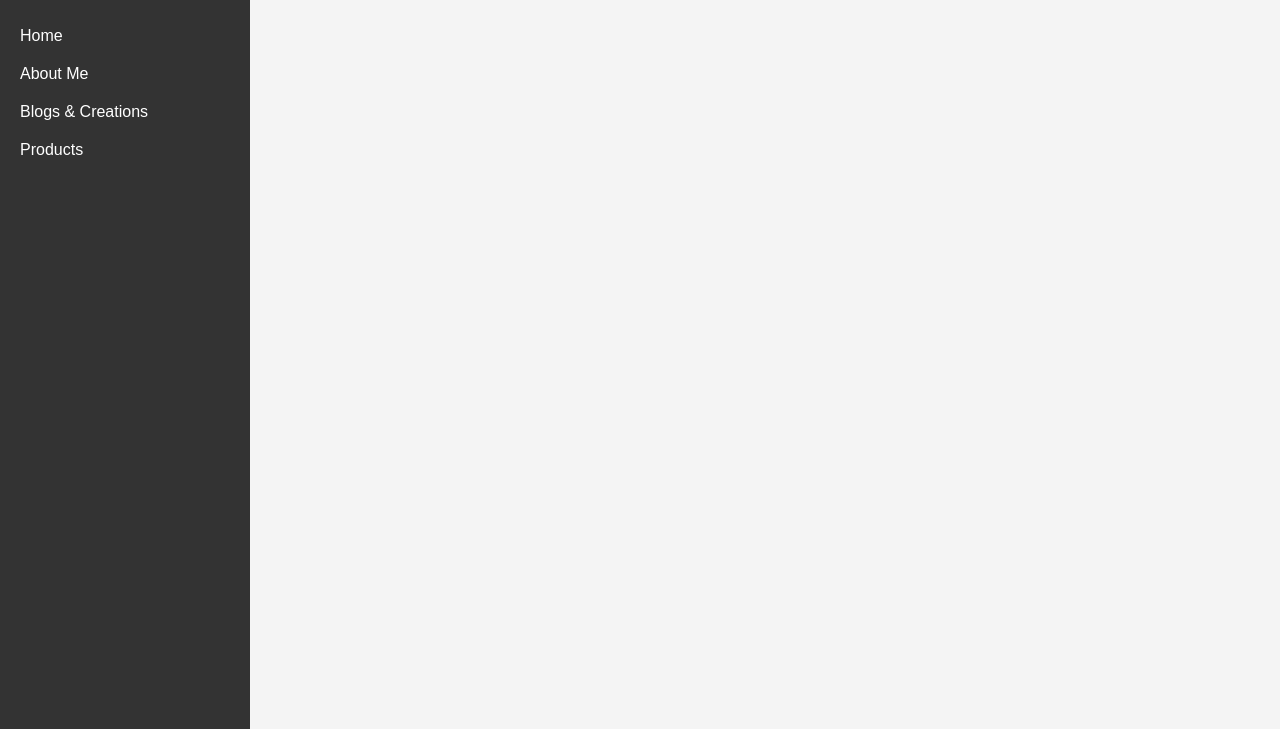
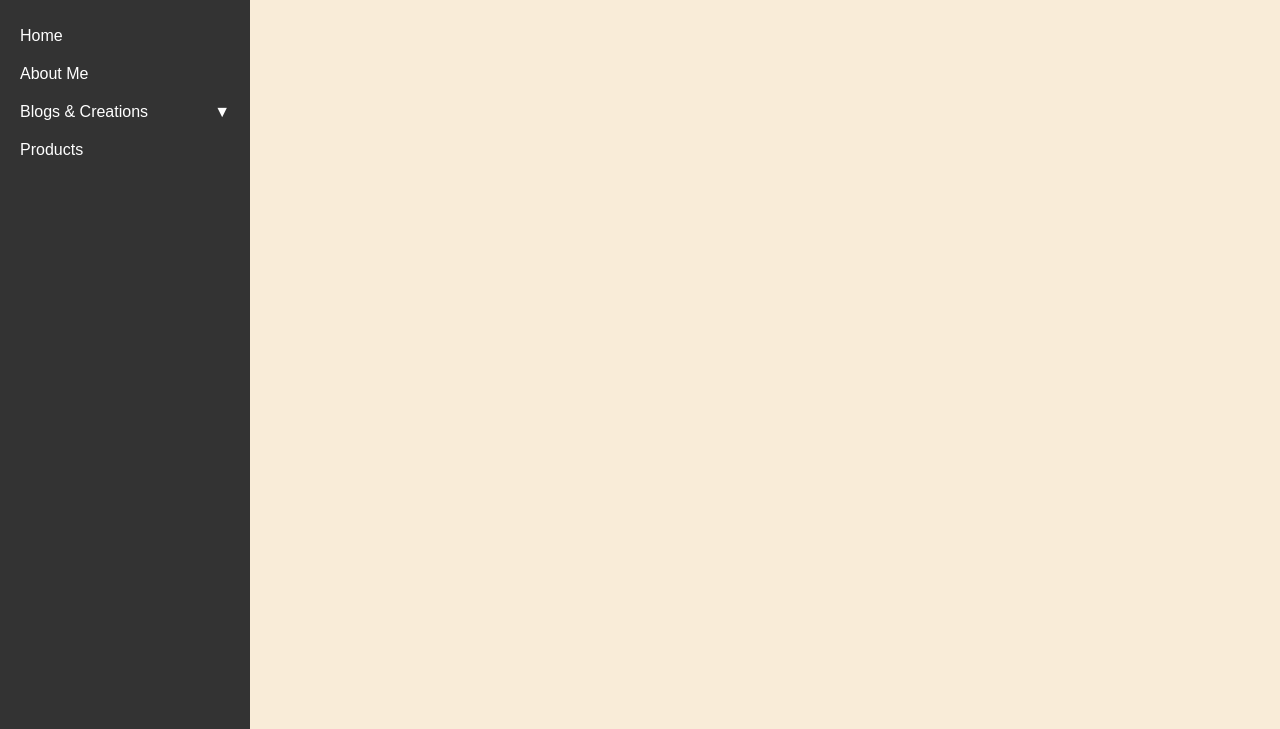
Before and after one commit to NatePortillo/LocalGadgetGarage, a plain HTML site: page index.html in a window 1280 px wide. Shown: the part 71-800 px from the top of the page. Drawn offline with Linux system fonts and the light colour scheme.

Commit message:
Add website file structure

```diff
--- a/index.html
+++ b/index.html
@@ -8,7 +8,7 @@
         body {
             font-family: Arial, sans-serif;
             margin: 0;
-            background-color: #f4f4f4;
+            background-color: #f9ecd8;
             display: flex;
             flex-direction: column;
             height: 100vh;
@@ -53,8 +53,21 @@
         .hidden {
             display: none;
         }
+        .arrow {
+            float: right;
+            transition: transform 0.3s ease;
+        }
+        .rotate {
+            transform: rotate(180deg);
+        }
     </style>
     <script>
+        function toggleBlogs() {
+            var blogList = document.getElementById('blog-list');
+            var arrow = document.getElementById('arrow');
+            blogList.classList.toggle('hidden');
+            arrow.classList.toggle('rotate');
+        }
         function loadContent(page) {
             fetch(page)
                 .then(response => response.text())
@@ -71,15 +84,13 @@
         <div class="sidebar">
             <a href="#" onclick="loadContent('home.html')">Home</a>
             <a href="#" onclick="loadContent('about.html')">About Me</a>
-            <a href="#" onclick="document.getElementById('blog-list').classList.toggle('hidden')">Blogs & Creations</a>
+            <a href="#" onclick="toggleBlogs()">Blogs & Creations <span id="arrow" class="arrow">&#9660;</span></a>
             <div id="blog-list" class="hidden">
                 <a href="#" onclick="loadContent('blogs/blog1.html')">Blog 1</a>
                 <a href="#" onclick="loadContent('blogs/blog2.html')">Blog 2</a>
             </div>
             <a href="#" onclick="loadContent('products.html')">Products</a>
         </div>
-        <div class="content">
-        </div>
     </div>
 </body>
 </html>
```
Also changed, not shown: about.html (added), blogs/blog_lamp.html (added), blogs/blog_telecopeDriver.html (added), blogs/blog_towhook.html (added), home.html (added), products.html (added).
